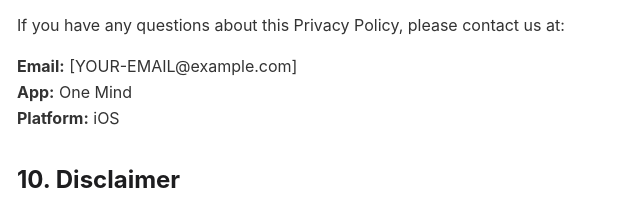
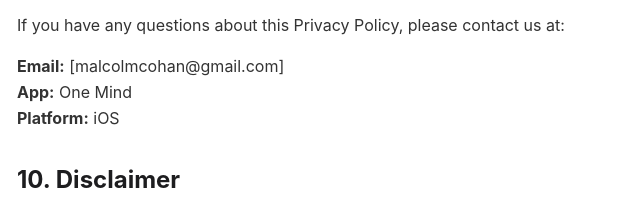
Before and after one commit to Rembrandt60/onemind-privacy, a plain HTML site: page index.html in a window 1280 px wide. Shown: the part 1558-1771 px from the top of the page, 263-903 px from the left. Drawn offline with Linux system fonts and the light colour scheme.

Commit message:
Update index.html

```diff
--- a/index.html
+++ b/index.html
@@ -116,7 +116,7 @@
             If you have any questions about this Privacy Policy, please contact us at:
         </p>
         <p>
-            <strong>Email:</strong> [YOUR-EMAIL@example.com]<br>
+            <strong>Email:</strong> [malcolmcohan@gmail.com]<br>
             <strong>App:</strong> One Mind<br>
             <strong>Platform:</strong> iOS
         </p>
```
